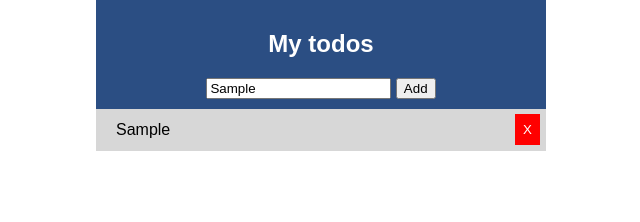
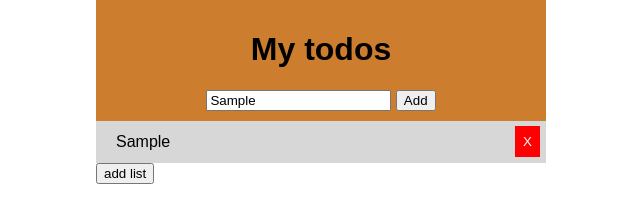
Before and after one commit to borghiste/todolist, a plain HTML site: page index.html in a window 1280 px wide. Both pictures are taken after typing "Sample" into the empty fields and a click on the button "Add". Shown: the whole page, without its empty margins (319-959 px from the left). Drawn offline with Linux system fonts and the light colour scheme.

Commit message:
first commit
creating new lists

```diff
--- a/index.html
+++ b/index.html
@@ -1,5 +1,5 @@
 <!DOCTYPE html>
-<html lang="en">
+<main lang="en">
 <head>
   <meta charset="UTF-8">
   <meta http-equiv="X-UA-Compatible" content="IE=edge">
@@ -11,13 +11,14 @@
 </head>
 
 <body>
+  <main></main>
   <header>
-    <h2>My todos</h2>
+    <h1>My todos</h1>
     <input type="text" id="todo-input" placeholder="Nuovo todo...">
     <button id="add-button">Add</button>
   </header>
-  <main>
-    <ul id="todo-list">
+  <section>
+    <ul id="todo-list1">
       <!-- <li class="done">
         Studia JavaScript
         <button class="delete">
@@ -49,7 +50,12 @@
         </button>
       </li> -->
     </ul>
-  </main>
+    <button id="add-list">add list</button>
+  </section>
+</main>
+  </body>
 
-</body>
+
+
+
 </html>
--- a/style.css
+++ b/style.css
@@ -10,10 +10,13 @@ header, main {
 
 header {
   text-align: center;
-  background-color: #2b4e83;
+  background-color: #cd7d2e;
   color: white;
   padding: 10px 10px;
   box-sizing: border-box;
+}
+h1{
+  color: black;
 }
 
 ul {
@@ -23,10 +26,11 @@ ul {
 
 li {
   position: relative;
-  background-color: #efefef;
+  background-color: #75cee4;
   margin: 0;
   padding: 12px 20px;
   list-style-type: none;
+  cursor:pointer;
 }
 
 li.done {
--- a/todo.js
+++ b/todo.js
@@ -1,7 +1,7 @@
 
 let addButton = document.querySelector('#add-button');
 let inputField = document.querySelector('#todo-input');
-let todoContainer = document.querySelector('#todo-list');
+let todoContainer = document.querySelector('#todo-list1');
 
 
 // aggiungere click listener a addButton e al click creare un todo.
@@ -34,7 +34,7 @@ createtodo(todotext);
 
 
 
-// creo la funzione createtoto: che ha argomento todotext, assehna alla variabile todo il metodo createElement che a sua volta andrà a crere sul html l'elemento li.
+// creo la funzione createtodo: che ha argomento todotext, assehna alla variabile todo il metodo createElement che a sua volta andrà a crere sul html l'elemento li.
 //  sul newtodo uso la proprietà textContent  che inserirà del testo preso dalla variabile todotext
 // successivamente alla variabile snewtodo che contiene il nuovo elemento li aggiungo il metodo append che andrà ad appendere li al suo parennte ul.
 function createtodo(todotext){
@@ -42,6 +42,9 @@ function createtodo(todotext){
    newtodo.textContent = todotext;
 console.log(newtodo)
 todoContainer.append(newtodo);
+ newtodo.addEventListener('click',function() {newtodo.classList.toggle('done');
+
+  })
 let newclosebutton = document.createElement('button');
 newclosebutton.textContent='X';
 newclosebutton.classList.toggle("delete");
@@ -49,6 +52,6 @@ newtodo.append(newclosebutton);
 newclosebutton.addEventListener('click',(e)=>{let newclosebuttondelete  = newtodo;
    newclosebuttondelete.remove();
 
-})
-let done = newtod
-}
+
+
+})}
```
Also changed, not shown: 1 other file.
